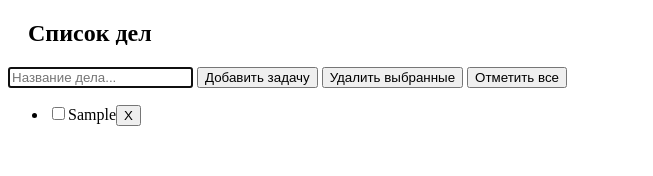
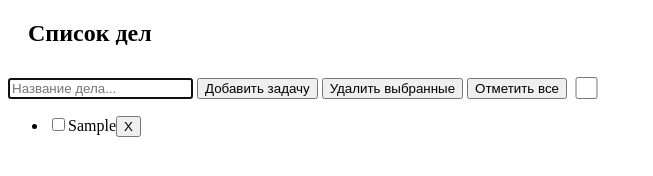
Before and after one commit to ZLOYROST/ToDo, a plain HTML site: page note.html in a window 1280 px wide. Both pictures are taken after typing "Sample" into the empty fields and a click on the button "Добавить задачу". Shown: the whole page, without its empty margins (0-653 px from the left). Drawn offline with Linux system fonts and the light colour scheme.

Commit message:
fixed  bug with checkboxelected all

```diff
--- a/STYLEZAPISKA.css
+++ b/STYLEZAPISKA.css
@@ -1,3 +1,15 @@
 .perecherkuvanue {
     text-decoration: line-through;
 }
+
+.checkboxOne {
+    width: 6mm;
+    height: 6mm;
+    position: relative;
+    top: 6.5px;
+    /* margin: 0 52%;
+    width: 20%; */
+    /* margin-bottom: 59.032px */
+}
+
+/* [type=checkbox] */
--- a/note.html
+++ b/note.html
@@ -16,7 +16,7 @@
   <button id="butnAdd"> Добавить задачу</button>
   <button id="butndelete"> Удалить выбранные</button>
   <button id="butnSelecteddAll"> Отметить все</button>
-
+  <input type="checkbox" id="AllChecked" class="checkboxOne">
 
 
 <ul id="taskList">
--- a/zapiska.js
+++ b/zapiska.js
@@ -2,7 +2,7 @@
 const inputTask = document.getElementById('task-input');
 let TODOARRAY = []
 const taskList = document.querySelector('#taskList')
-
+let chbox = document.querySelector('#AllChecked')
 // функция очищения taskList после ввода
 function cldiv() {
   taskList.innerHTML = '';
@@ -53,8 +53,8 @@ function render () {
         taskList.appendChild(firstElem);
       });
       saveToLocalStorage()
+      ChangeStatusForAllChecked ()
     }
-
 
     // если пустое поле в инпуте, и пытаются нажать на кнопку добавить, то в консол выведет stop
     function addTask () {
@@ -95,6 +95,7 @@ butndelete.addEventListener('click', function() {
   TODOARRAY = result
   render()
 })
+
 // Добавить задачу
 let butnAdd = document.querySelector("#butnAdd")
 butnAdd.addEventListener('click', function() {
@@ -102,19 +103,18 @@ butnAdd.addEventListener('click', function() {
   render()
 })
 
-let butnSelecteddAll = document.querySelector("#butnSelecteddAll")
-butnSelecteddAll.addEventListener('click', function() {
+chbox.addEventListener('click', function() {
   const result = TODOARRAY.every(el => {
   return el.status == true
  })
+
+
  for(let i = 0; i < TODOARRAY.length; i++) {
    TODOARRAY[i].status = true
    if(result == true) {
      TODOARRAY[i].status = false
    }
  }
-
-render()
 })
 
 // что бы по нажатию enter добавлялась таска
@@ -124,6 +124,7 @@ render()
       render()
 }
   });
+
  // перечеркиваем отмеченное
  document.addEventListener('click', function(event) {
   TODOARRAY.map((el) => {
@@ -144,3 +145,14 @@ render()
      })
     render()
 })
+
+function ChangeStatusForAllChecked () {
+  const result = TODOARRAY.every(el => {
+    return el.status == true
+   })
+   if(result == true) {
+    chbox.setAttribute('checked', 'true')
+   } else {
+    chbox.removeAttribute('checked')
+   }
+}
```
Lines whose indentation alone changed are shown as unchanged.
